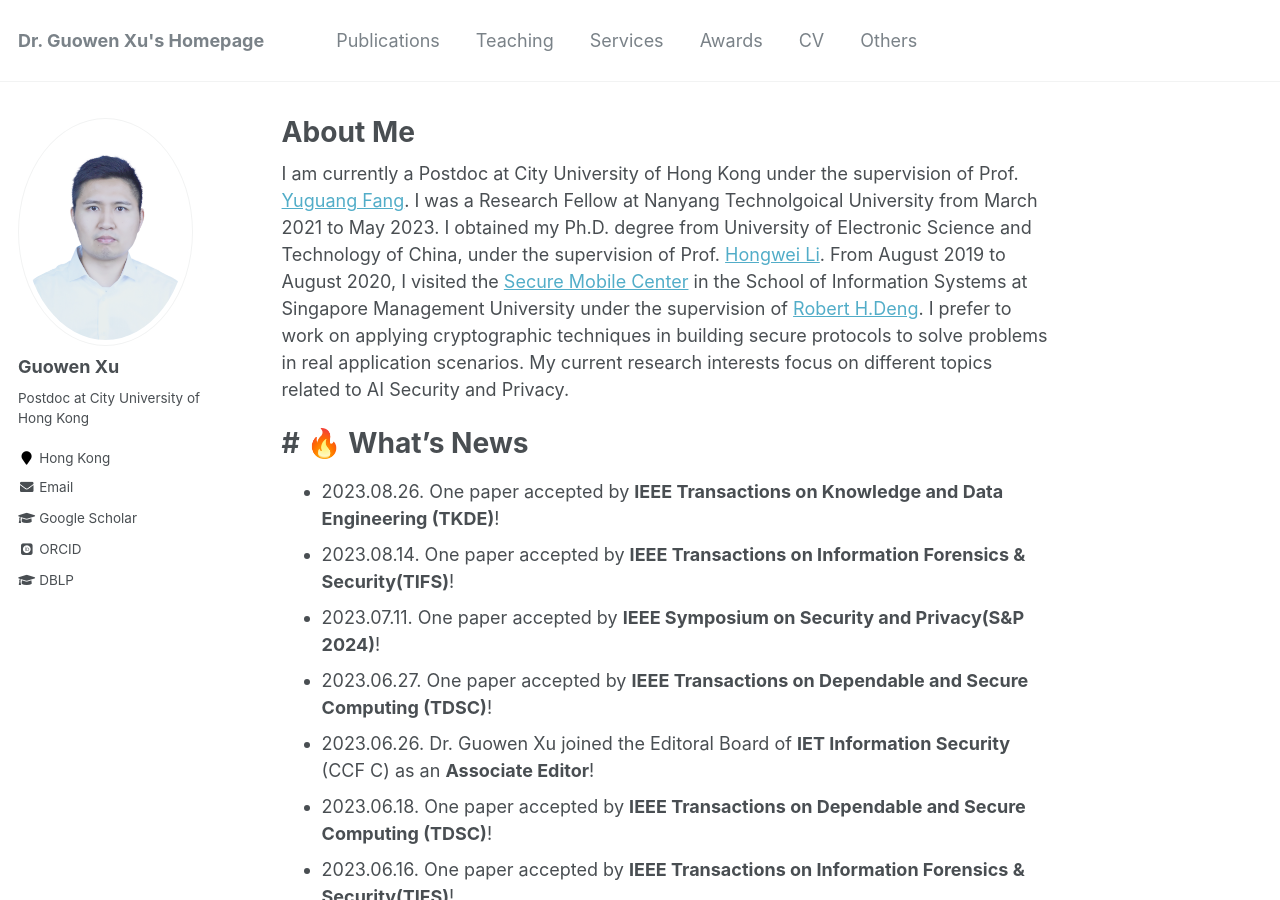
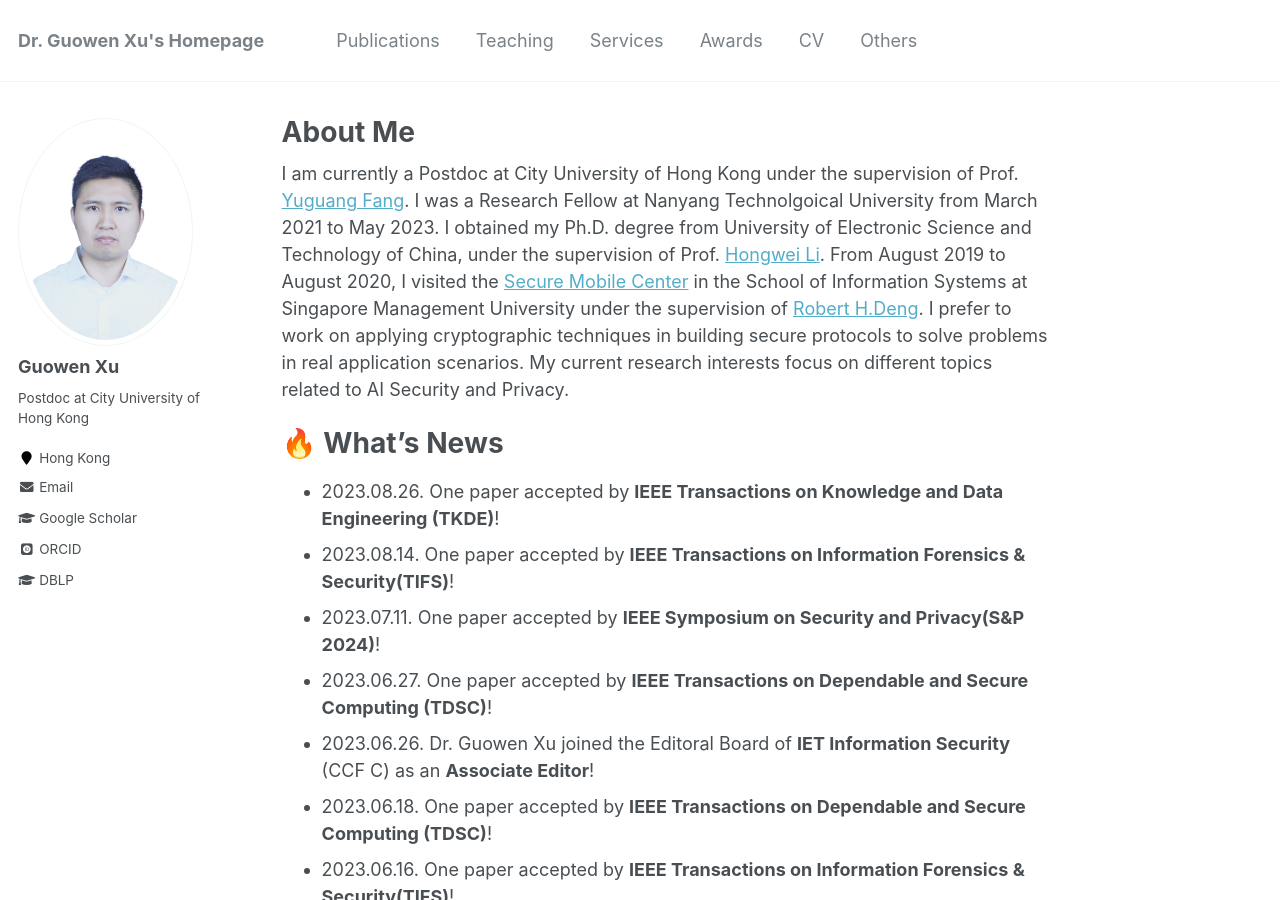
Before and after one commit to Guowen-xu/guowen-xu.github.io, a Jekyll site: the page built from _pages/about.md, in a window 1280 px wide and 900 px high. Built offline with Jekyll 4.4.1, drawn with Linux system fonts in a browser that asks for light colours; some web fonts are replaced.

```diff
--- a/_pages/about.md
+++ b/_pages/about.md
@@ -11,7 +11,7 @@ redirect_from:
  I am currently a Postdoc at City University of Hong Kong under the supervision of Prof. [Yuguang Fang](https://www.cs.cityu.edu.hk/~yugufang/). I was a  Research  Fellow at Nanyang Technolgoical University from March 2021 to May 2023. I obtained my Ph.D. degree from University of Electronic Science and Technology of China, under the supervision of Prof. [Hongwei Li](https://scholar.google.com.hk/citations?hl=zh-CN&user=-o6u2gwAAAAJ&view_op=list_works&sortby=pubdate).  From August 2019 to August 2020,  I visited the [Secure Mobile Center](https://smc.smu.edu.sg/) in the School of Information Systems at Singapore Management University under the supervision of [Robert H.Deng](http://www.mysmu.edu/faculty/robertdeng/).  I prefer to work on applying cryptographic techniques in building secure protocols to solve problems in real application scenarios. My current research interests focus on different topics related to AI Security and Privacy.
 
 
-  # 🔥 What's News
+  🔥 What's News
 ======
 - 2023.08.26. One paper accepted by **IEEE Transactions on Knowledge and Data Engineering (TKDE)**!
 - 2023.08.14. One paper accepted by **IEEE Transactions on Information Forensics & Security(TIFS)**!
```
